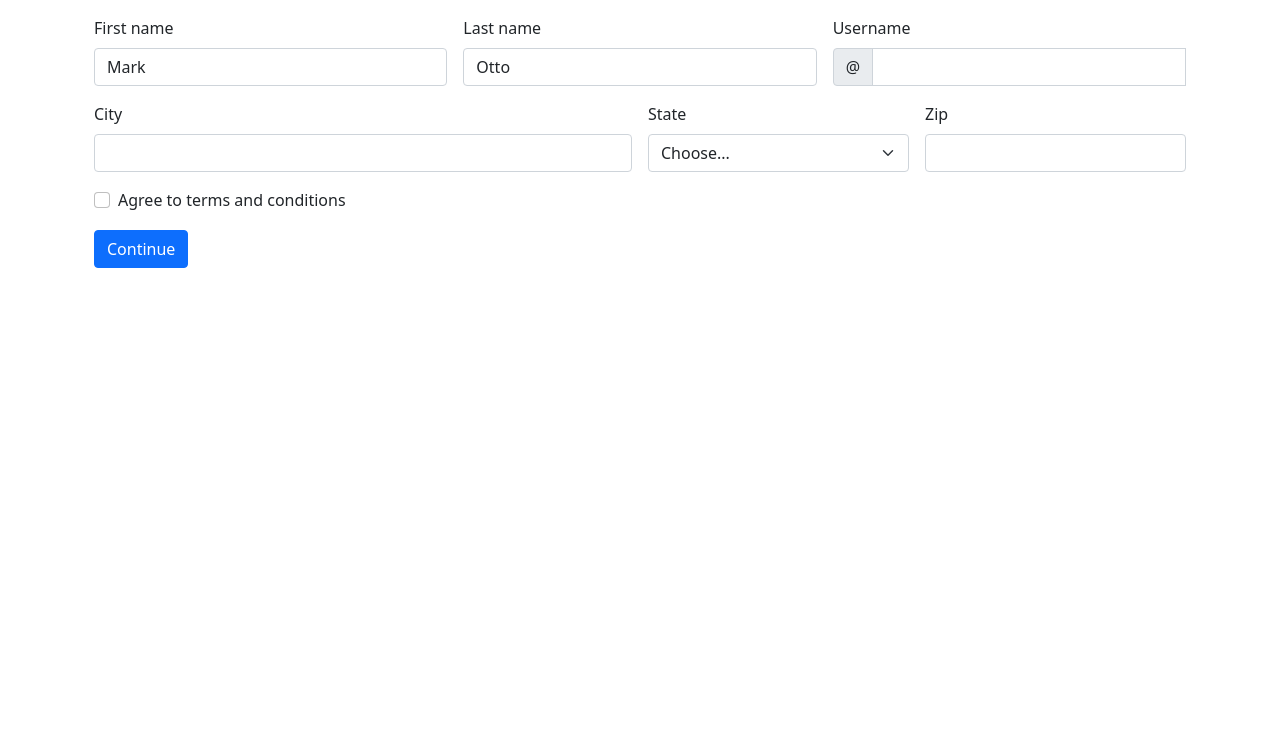
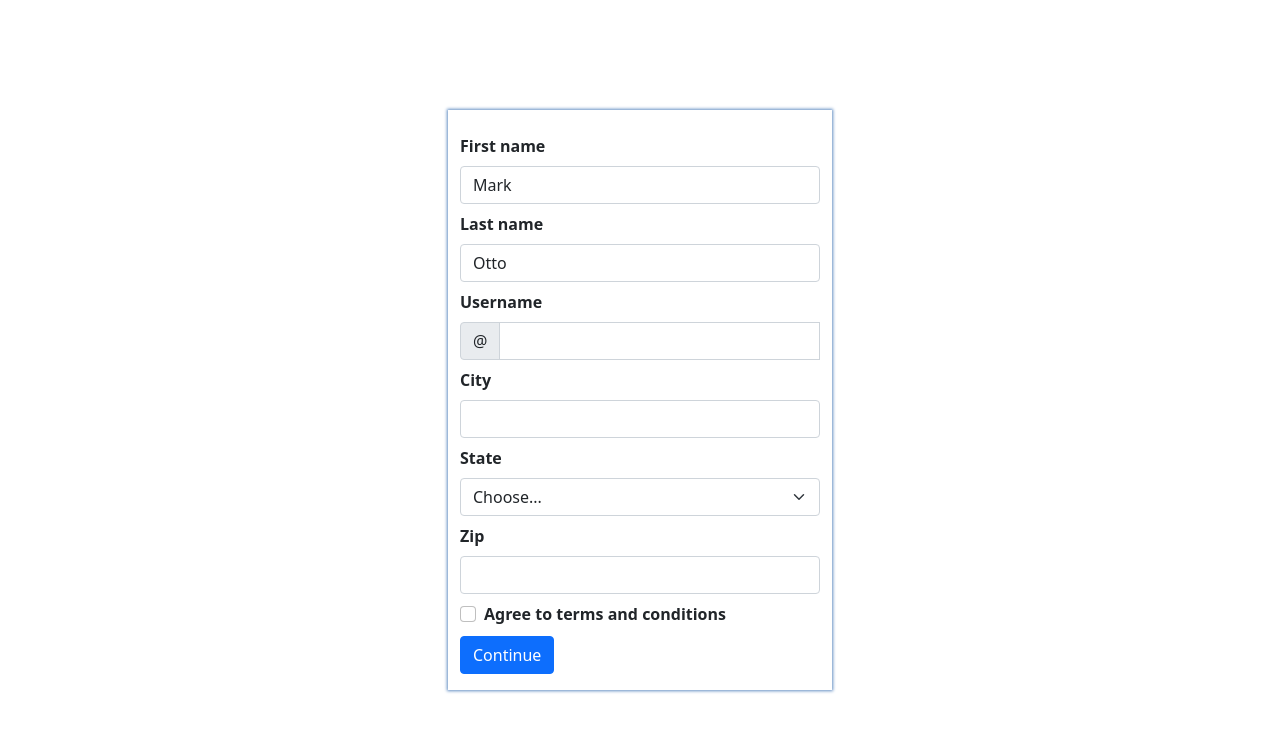
Before and after one commit to Opivamp/Drey-fashions, a plain HTML site: page index.html in a window 1280 px wide. Drawn offline with Linux system fonts and the light colour scheme.

Commit message:
re-designed the form

```diff
--- /dev/null
+++ b/form.css
@@ -0,0 +1,16 @@
+body {
+    display: flex;
+    justify-content: center;
+    align-items: center;
+    position: relative;
+    height: 100dvh;
+}
+
+form {
+    /* border: 1px solid black; */
+    width: 30% !important;
+    font-weight: 600;
+    font-size: medium;
+    box-shadow: 0 0 3px 1px #638ec3;
+    padding: 1em;
+}
--- a/index.html
+++ b/index.html
@@ -1,63 +1,42 @@
 <!DOCTYPE html>
 <html lang="en">
+
 <head>
     <meta charset="UTF-8" />
     <meta http-equiv="X-UA-Compatible" content="IE=edge" />
     <meta name="viewport" content="width=device-width, initial-scale=1.0" />
     <title>Document</title>
     <link rel="stylesheet" href="bootstrap.min.css" />
+    <link rel="stylesheet" href="form.css">
 </head>
+
 <body>
-    <form class="row g-3 needs-validation container m-auto" novalidate>
-      <div class="col-md-4">
+    <form class="row g-2 needs-validation container  m-auto" novalidate>
+        <div class="col-md-12">
             <label for="validationCustom01" class="form-label">First name</label>
-        <input
-          type="text"
-          class="form-control"
-          id="validationCustom01"
-          value="Mark"
-          required
-        />
+            <input type="text" class="form-control" id="validationCustom01" value="Mark" required />
             <div class="valid-feedback">Looks good!</div>
         </div>
-      <div class="col-md-4">
+        <div class="col-md-12">
             <label for="validationCustom02" class="form-label">Last name</label>
-        <input
-          type="text"
-          class="form-control"
-          id="validationCustom02"
-          value="Otto"
-          required
-        />
+            <input type="text" class="form-control" id="validationCustom02" value="Otto" required />
             <div class="valid-feedback">Looks good!</div>
         </div>
-      <div class="col-md-4">
-        <label for="validationCustomUsername" class="form-label"
-          >Username</label
-        >
+        <div class="col-md-12">
+            <label for="validationCustomUsername" class="form-label">Username</label>
             <div class="input-group">
                 <span class="input-group-text" id="inputGroupPrepend">@</span>
-          <input
-            type="text"
-            class="form-control"
-            id="validationCustomUsername"
-            aria-describedby="inputGroupPrepend"
-            required
-          />
+                <input type="text" class="form-control" id="validationCustomUsername"
+                    aria-describedby="inputGroupPrepend" required />
                 <div class="invalid-feedback">Please choose a username.</div>
             </div>
         </div>
-      <div class="col-md-6">
+        <div class="col-md-12">
             <label for="validationCustom03" class="form-label">City</label>
-        <input
-          type="text"
-          class="form-control"
-          id="validationCustom03"
-          required
-        />
+            <input type="text" class="form-control" id="validationCustom03" required />
             <div class="invalid-feedback">Please provide a valid city.</div>
         </div>
-      <div class="col-md-3">
+        <div class="col-md-12">
             <label for="validationCustom04" class="form-label">State</label>
             <select class="form-select" id="validationCustom04" required>
                 <option selected disabled value="">Choose...</option>
@@ -65,25 +44,14 @@
             </select>
             <div class="invalid-feedback">Please select a valid state.</div>
         </div>
-      <div class="col-md-3">
+        <div class="col-md-12">
             <label for="validationCustom05" class="form-label">Zip</label>
-        <input
-          type="text"
-          class="form-control"
-          id="validationCustom05"
-          required
-        />
+            <input type="text" class="form-control" id="validationCustom05" required />
             <div class="invalid-feedback">Please provide a valid zip.</div>
         </div>
         <div class="col-12">
             <div class="form-check">
-          <input
-            class="form-check-input"
-            type="checkbox"
-            value=""
-            id="invalidCheck"
-            required
-          />
+                <input class="form-check-input" type="checkbox" value="" id="invalidCheck" required />
                 <label class="form-check-label" for="invalidCheck">
                     Agree to terms and conditions
                 </label>
@@ -92,13 +60,12 @@
         </div>
         <div class="col-12">
             <button class="btn btn-primary m-auto" type="submit">
-          <a href="./home.html" class="text-white text-decoration-none"
-            >Continue</a
-          >
+                <a href="./home.html" class="text-white text-decoration-none">Continue</a>
             </button>
         </div>
     </form>
 
     <script src="./bootstrap.bundle.min.js"></script>
 </body>
+
 </html>
```
Lines whose indentation alone changed are shown as unchanged.
